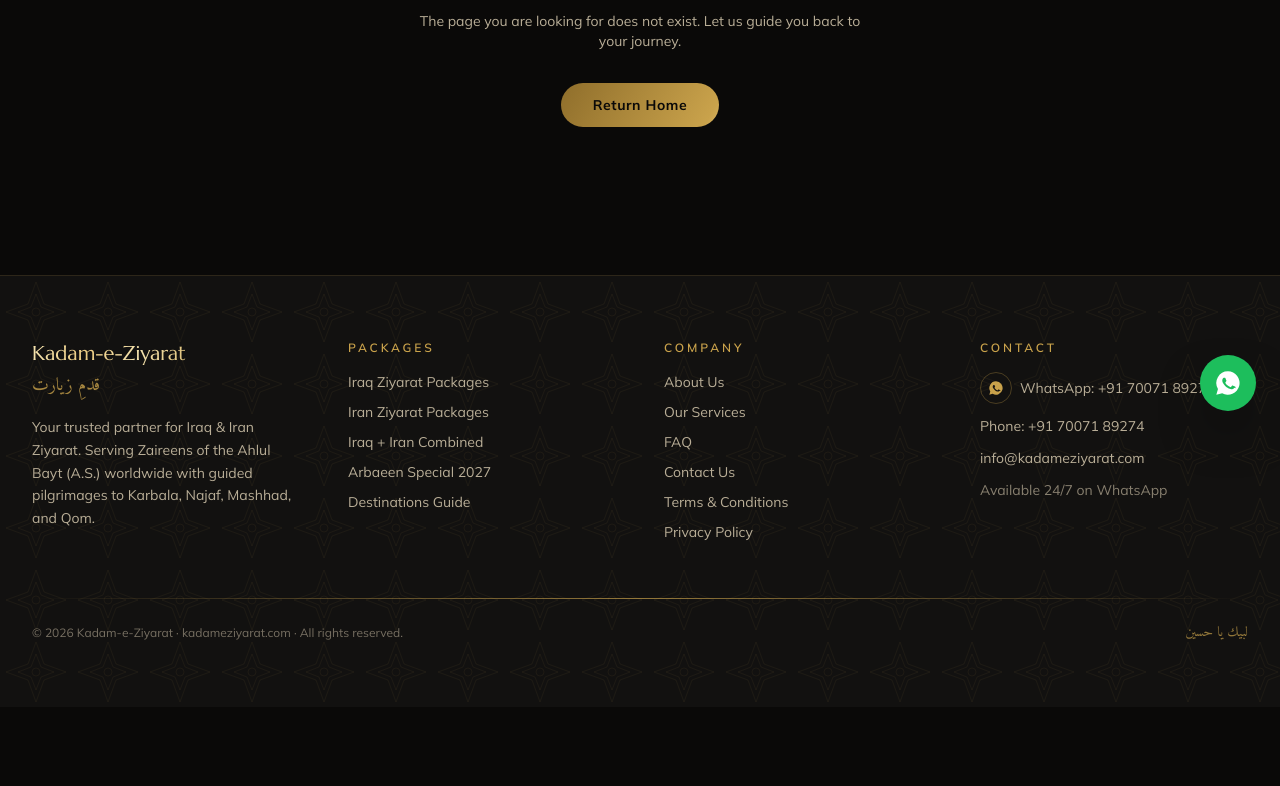
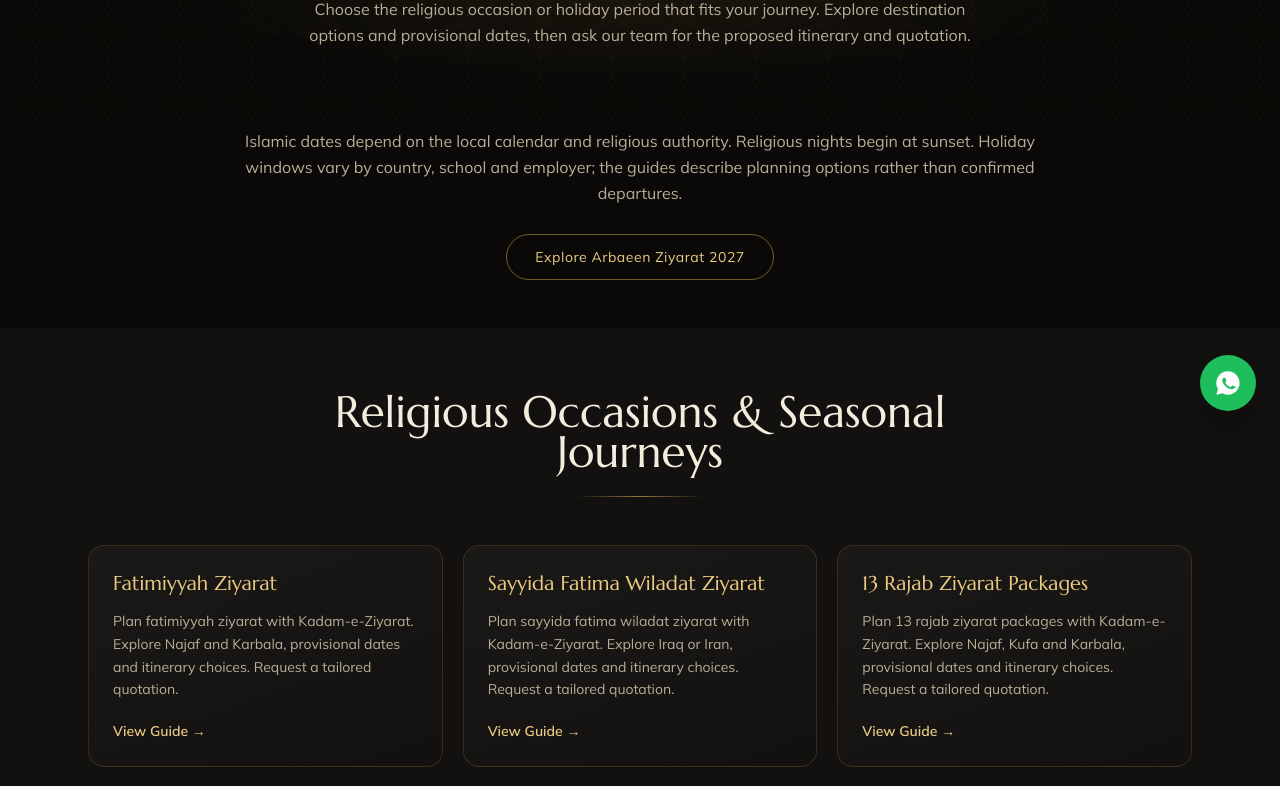
Before and after one commit to farhan110/kadameziyarat1, a Next.js app: page /ziyarat-occasions in a window 1280 px wide. Before the commit this address had no page. Shown: the part 365-1151 px from the top of the page. Before the commit the page ends 1072 px from the top, so only its background shows below. Built offline with nearby package versions, Linux system fonts and the light colour scheme.

Commit message:
Add directory linking new occasion pages

```diff
--- /dev/null
+++ b/app/ziyarat-occasions/page.jsx
@@ -0,0 +1,43 @@
+import Link from "next/link";
+import PageHero from "@/components/PageHero";
+import SectionHeading from "@/components/SectionHeading";
+import { occasionPages, occasionBase } from "@/lib/occasion-pages";
+
+export const metadata = {
+  title: "Shia Ziyarat Occasions & Holiday Travel Guides",
+  description: "Explore Shia religious occasions and holiday windows for Iraq and Iran ziyarat. Compare dates, destinations and itinerary options with Kadam-e-Ziyarat.",
+  alternates: { canonical: `${occasionBase}/ziyarat-occasions` },
+  openGraph: {
+    title: "Shia Ziyarat Occasions & Holiday Travel Guides | Kadam-e-Ziyarat",
+    description: "Find religious occasions and holiday planning guides for your Iraq or Iran journey.",
+    url: `${occasionBase}/ziyarat-occasions`,
+  },
+};
+
+const groups = [
+  { title: "Religious Occasions & Seasonal Journeys", pages: occasionPages.filter((page) => page.kind === "package") },
+  { title: "Ahlul Bayt Anniversary Guides", pages: occasionPages.filter((page) => page.kind === "guide" && !/^(uk-|usa-|canada-|nsw-|india-|pakistan-|uae-)/.test(page.slug)) },
+  { title: "International Holiday Travel Guides", pages: occasionPages.filter((page) => page.kind === "guide" && /^(uk-|usa-|canada-|nsw-|india-|pakistan-|uae-)/.test(page.slug)) },
+];
+
+export default function ZiyaratOccasionsPage() {
+  return <>
+    <PageHero eyebrow="Plan Your Sacred Journey" title="Ziyarat Occasions & Holiday Travel Guides" lead="Choose the religious occasion or holiday period that fits your journey. Explore destination options and provisional dates, then ask our team for the proposed itinerary and quotation." />
+    <section className="bg-night pb-12"><div className="mx-auto max-w-4xl px-4 text-center sm:px-6">
+      <p className="leading-relaxed text-sand">Islamic dates depend on the local calendar and religious authority. Religious nights begin at sunset. Holiday windows vary by country, school and employer; the guides describe planning options rather than confirmed departures.</p>
+      <Link href="/packages/arbaeen" className="btn-outline-gold mt-7 inline-block rounded-full px-7 py-3 text-sm">Explore Arbaeen Ziyarat 2027</Link>
+    </div></section>
+    {groups.map((group, i) => <section key={group.title} className={`${i % 2 ? "bg-night" : "bg-coal"} py-16`}>
+      <div className="mx-auto max-w-6xl px-4 sm:px-6">
+        <SectionHeading title={group.title} />
+        <ul className="mt-12 grid gap-5 sm:grid-cols-2 lg:grid-cols-3">
+          {group.pages.map((page) => <li key={page.path}><Link href={page.path} className="card-gold block h-full rounded-2xl p-6">
+            <h3 className="font-display text-xl text-goldbright">{page.heading}</h3>
+            <p className="mt-3 text-sm leading-relaxed text-sand">{page.description}</p>
+            <span className="mt-5 inline-block text-sm font-semibold text-goldbright">View Guide →</span>
+          </Link></li>)}
+        </ul>
+      </div>
+    </section>)}
+  </>;
+}
```
